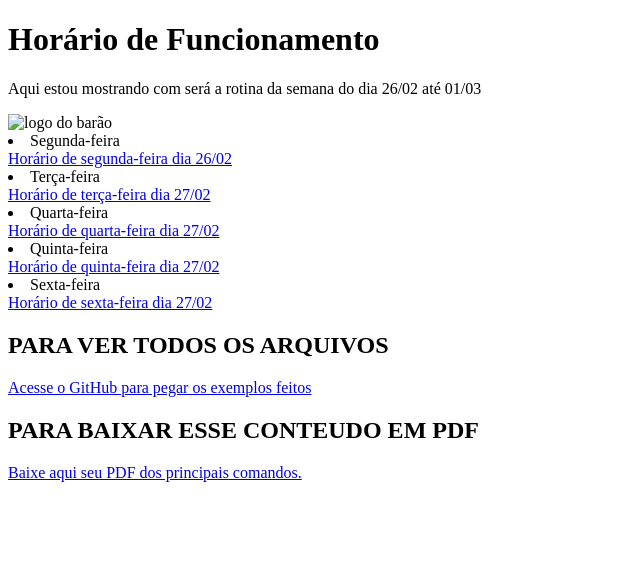
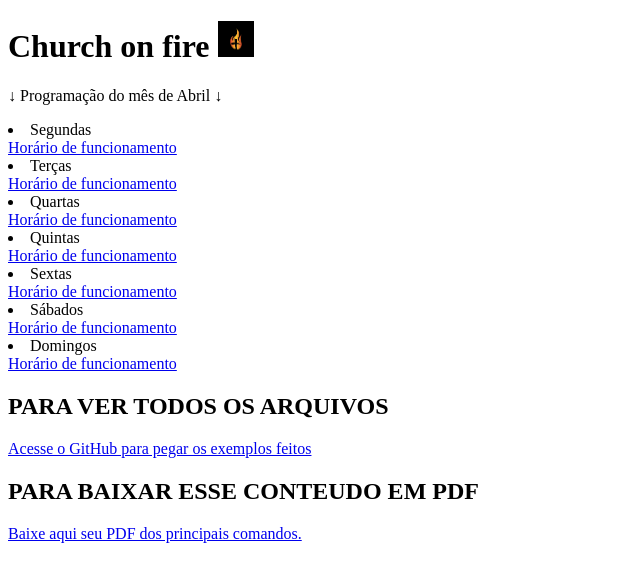
Before and after one commit to champinhom/site2024, a plain HTML site: page index.html in a window 1280 px wide. Shown: the whole page, without its empty margins (0-640 px from the left). Drawn offline with Linux system fonts and the light colour scheme.

Commit message:
Add files via upload

```diff
--- a/index.html
+++ b/index.html
@@ -3,31 +3,35 @@
 <head>
     <meta charset="UTF-8">
     <meta name="viewport" content="width=device-width, initial-scale=1.0">
-    <link rel="shortcut icon" href="ICONE.ico" type="Aula-03/ICONE"
-    <title></title>
-</head>
+    <link rel="shortcut icon" href="ICONE.ico" type="Aula-03/ICONE">
+    <title> Church on fire </title>
+   </head>
 <body>
-    <h1> Horário de Funcionamento </h1>
+    <h1> Church on fire  <img src="imagem.jpg" alt="logo cruz" height="36"></h1>
 
-    <p> Aqui estou mostrando com será a rotina da semana do dia 26/02 até 01/03</p>
+    <p> ↓ Programação do mês de Abril ↓</p>
 
-    <img src="bara01.png" alt="logo do barão">
+        <li>Segundas</li>
+        <a href="segunda.html" target="_blank">Horário de funcionamento</a>
 
+        <li>Terças</li>
+        <a href="terç
+        a.html" target="_blank">Horário de funcionamento</a>
 
-        <li>Segunda-feira</li>
-        <a href="segunda.html" target="_blank">Horário de segunda-feira dia 26/02</a>
+        <li>Quartas</li>
+        <a href="quarta.html" target="_blank">Horário de funcionamento</a>
 
-        <li>Terça-feira</li>
-        <a href="terca.html" target="_blank">Horário de terça-feira dia 27/02</a>
+        <li>Quintas</li>
+        <a href="quinta.html" target="_blank">Horário de funcionamento</a>
 
-        <li>Quarta-feira</li>
-        <a href="quarta.html" target="_blank">Horário de quarta-feira dia 27/02</a>
+        <li>Sextas</li>
+        <a href="sexta.html" target="_blank">Horário de funcionamento</a>
 
-        <li>Quinta-feira</li>
-        <a href="quinta.html" target="_blank">Horário de quinta-feira dia 27/02</a>
+        <li>Sábados</li>
+        <a href="sabado.html" target="_blank">Horário de funcionamento</a>
 
-        <li>Sexta-feira</li>
-        <a href="sexta.html" target="_blank">Horário de sexta-feira dia 27/02</a>
+        <li>Domingos</li>
+        <a href="domingo.html" target="_blank">Horário de funcionamento</a>
 
     </ol>
     <h2> PARA VER TODOS OS ARQUIVOS</h2>
```
Also changed, not shown: domigo.html (added), imagem.jpg (added), quarta.html (added), quinta.html (added), sabado.html (added), segunda.html (added), sexta.html (added), terça.html (added).
